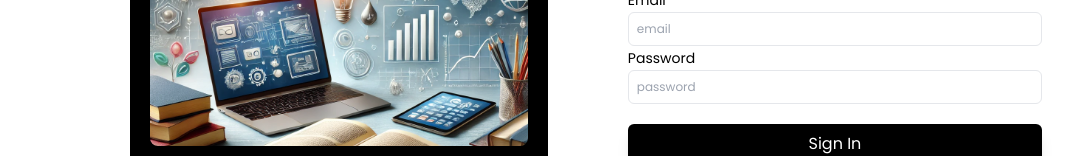
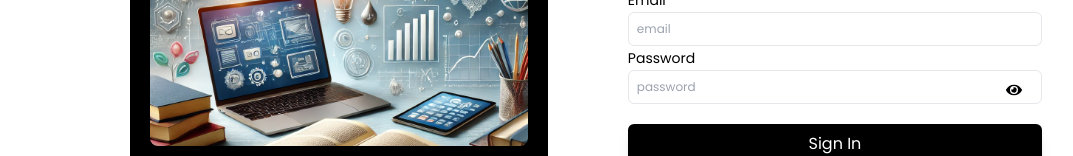
Before and after one commit to ABUBAKARKHAN-Stack/Learnix-production, a React (Vite) app in the folder frontend/: page /signin in a window 1280 px wide. Shown: the part 287-443 px from the top of the page, without its empty margins (54-1127 px from the left). Built offline with nearby package versions, Linux system fonts and the light colour scheme.

Commit message:
password see hide

```diff
--- a/frontend/src/Components/DashboardCourses.jsx
+++ b/frontend/src/Components/DashboardCourses.jsx
@@ -8,7 +8,7 @@ const DashboardCourses = () => {
   return (
     <div className=" w-full mx-auto px-4">
     {
-      PurchasedCourses.length === 0 ?<div className=" lg:w-[40vw] xl:w-[55vw]"> <div className="bg-[#dac9bc] mt-5 h-[270px] w-[240px] p-5 rounded-xl text-center"><h2 className="font-bold text-[20px] ">You have'nt purchase any course yet <FaExclamationCircle className="mx-auto" /> </h2>
+      PurchasedCourses.length ===0 ?<div className=" lg:w-[40vw] xl:w-[55vw]"> <div className="bg-[#dac9bc] mt-5 h-[270px] w-[240px] p-5 rounded-xl text-center"><h2 className="font-bold text-[20px] ">You have'nt purchase any course yet <FaExclamationCircle className="mx-auto" /> </h2>
       <p className="text-gray-500 my-3">Explore courses and enhance your learning</p>
       <Link to='/courses'><button className="bg-black hover:bg-white hover:text-black transition-all duration-500 text-white p-2 mt-2 rounded-3xl">Browse Courses</button></Link></div>
 
--- a/frontend/src/Components/DashboardProfile.jsx
+++ b/frontend/src/Components/DashboardProfile.jsx
@@ -61,7 +61,7 @@ const DashboardProfile = ({ userProfileCourses, onCancelCourse }) => {
 
   return (
     <div
-      className="bg-[#F3EBE5] w-full max-w-[400px]  h-full md:h-[95vh] pt-20 pr-5 rounded-[15px] mx-auto">
+      className="bg-[#F3EBE5] pl-5 w-full max-w-[400px]  h-full md:h-[95vh] pt-20 pr-5 rounded-[15px] mx-auto">
       {/* Header Section */}
       <div className="bg-white p-2 rounded-lg shadow-lg">
         <div className="flex flex-col justify-center items-center">
--- a/frontend/src/Components/Login.jsx
+++ b/frontend/src/Components/Login.jsx
@@ -6,14 +6,22 @@ import img from '../assets/imgs/loginImage.webp'
 import mobileLogo from '../assets/imgs/mobile-logo.png'
 import { FiArrowLeft } from 'react-icons/fi';
 import { FaRegSmile } from 'react-icons/fa'
+import { FaEye } from 'react-icons/fa';
+import { FaEyeSlash } from 'react-icons/fa';
 import { signInUser } from '../API/mainFetching';
 import { showErrorToast, showSuccessToast } from '../utils/ToastNotification'
 
 
 export function SignIn() {
   const { handleSubmit, register, formState: { errors } } = useForm()
+  const[password,SetPassword] = useState(false)
   const [loading, setLoading] = useState(false);
   const navigate = useNavigate();
+
+
+  const handlePass = ()=>{
+    SetPassword(!password)
+  }
 
   const onSubmit = async (data) => {
     console.log('data', data);
@@ -91,13 +99,18 @@ export function SignIn() {
               <label htmlFor="password" className='text-[14px]'>
                 Password
               </label>
-              <input
-                type="password"
+              <div className='relative'>
+                <input
+                type={password ? 'text' : 'password' }
                 placeholder='password'
                 id="password"
                 {...register('password', { required: 'Password is required' })}
-                className='outline-none pl-2 border text-xs focus:ring-1 py-2 w-full rounded-md'
+                className='outline-none pl-2 relative border text-xs focus:ring-1 py-2 w-full rounded-md'
               />
+             {
+              password ? <FaEyeSlash className='absolute top-3 right-5 cursor-pointer ' onClick={handlePass} /> : <FaEye className='absolute top-3 right-5 cursor-pointer ' onClick={handlePass} />
+             }</div>
+
               {errors.password && <p className='text-red-500 tracking-wide text-[10px]'>{errors.password.message}</p>}
             </div>
             <div className='mx-auto'>
--- a/frontend/src/Components/Signup.jsx
+++ b/frontend/src/Components/Signup.jsx
@@ -7,6 +7,8 @@ import { useForm } from 'react-hook-form'
 import logo from '../assets/imgs/LogoText.png'
 import { Link, useNavigate } from 'react-router-dom';
 import { signUpUser } from '../API/mainFetching';
+import { FaEye } from 'react-icons/fa';
+import { FaEyeSlash } from 'react-icons/fa';
 import PasswordValidation from './PasswordValidation'; // Component for password validation feedback
 import img from '../assets/imgs/loginImage.webp'
 import { showErrorToast, showSuccessToast } from '../utils/ToastNotification';
@@ -25,10 +27,17 @@ export function SignUp() {
   const [teacher, setTeacher] = useState(false);
   const [loading, setLoading] = useState(false);
   const [option, setOption] = useState(true);
+  const [password,SetPassword] = useState(false)
   const navigate = useNavigate();
 
   // State to track password validity
   const [isPasswordValid, setIsPasswordValid] = useState(false);
+
+
+  //Toggle password hide show
+  const handlePass = ()=>{
+    SetPassword(!password)
+  }
 
   // Toggle to student mode
   const handleStudent = () => {
@@ -192,13 +201,18 @@ export function SignUp() {
                 </div>
                 <div>
                   <label htmlFor="password" className='text-[14px]'>Password</label>
+             <div className='relative'>
                   <input
-                    type="password"
+                    type={password ? 'text' : 'password'}
                     placeholder='••••••••'
                     id="password"
                     {...register('password', { required: 'Password is required' })}
                     className='outline-none pl-2 border text-xs py-2 w-full rounded-md'
                   />
+                  {
+              password ? <FaEyeSlash className='absolute top-3 right-5 cursor-pointer ' onClick={handlePass} /> : <FaEye className='absolute top-3 right-5 cursor-pointer ' onClick={handlePass} />
+             }
+             </div>
                   {errors.password && <p className='text-red-500 tracking-wide text-[10px]'>{errors.password.message}</p>}
                 </div>
 
@@ -287,13 +301,19 @@ export function SignUp() {
                 </div>
                 <div>
                   <label htmlFor="password" className='text-[14px]'>Password</label>
+                  <div className='relative'>
                   <input
-                    type="password"
+                    type={password ? 'text' :'password'}
                     placeholder='••••••••'
                     id="password"
                     {...register('password', { required: 'Password is required' })}
                     className='outline-none pl-2 border text-xs py-2 w-full rounded-md'
                   />
+                      {
+              password ? <FaEyeSlash className='absolute top-3 right-5 cursor-pointer ' onClick={handlePass} /> : <FaEye className='absolute top-3 right-5 cursor-pointer ' onClick={handlePass} />
+             }
+                  </div>
+
                   {errors.password && <p className='text-red-500 tracking-wide text-[10px]'>{errors.password.message}</p>}
                 </div>
 
```
